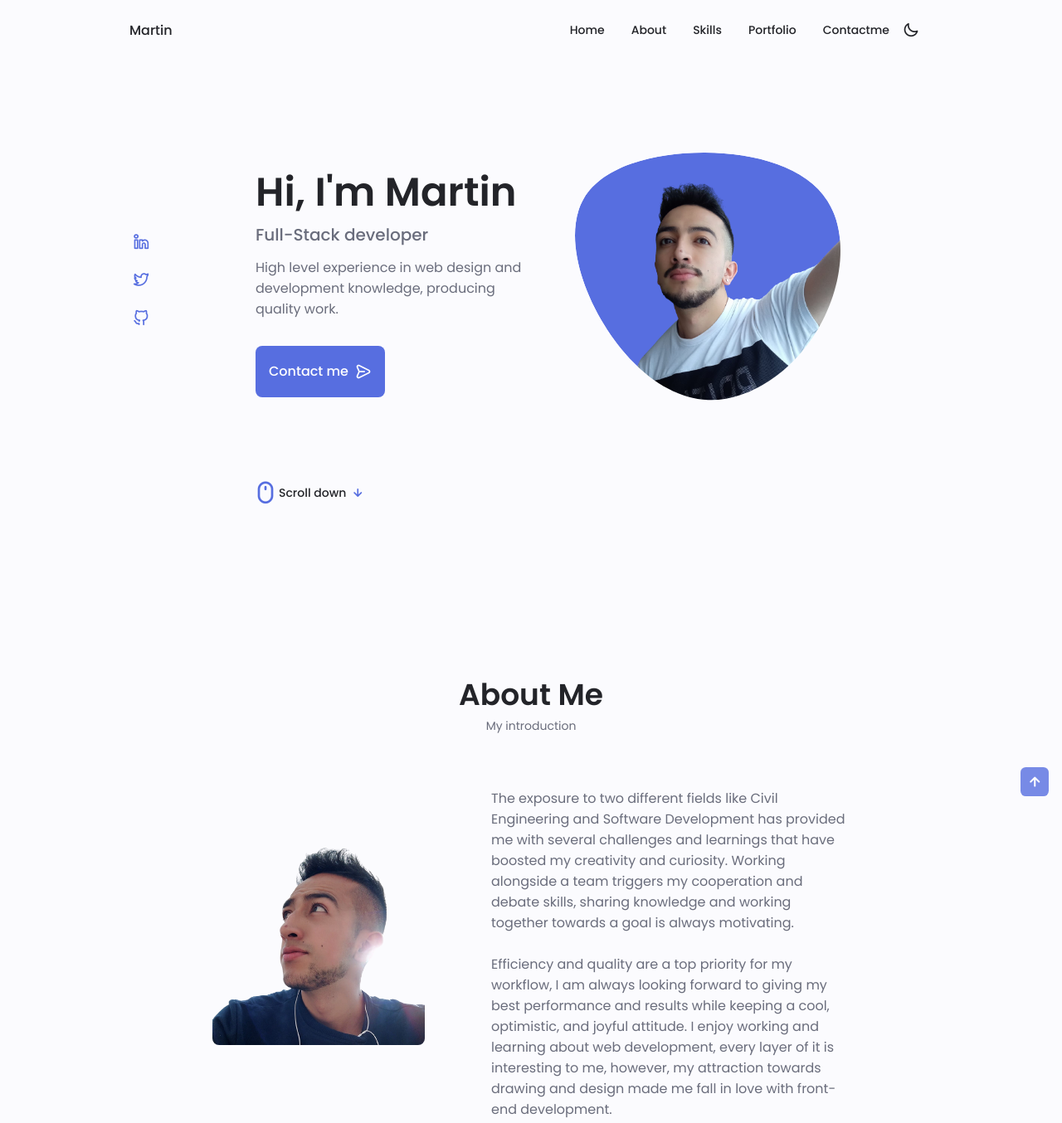
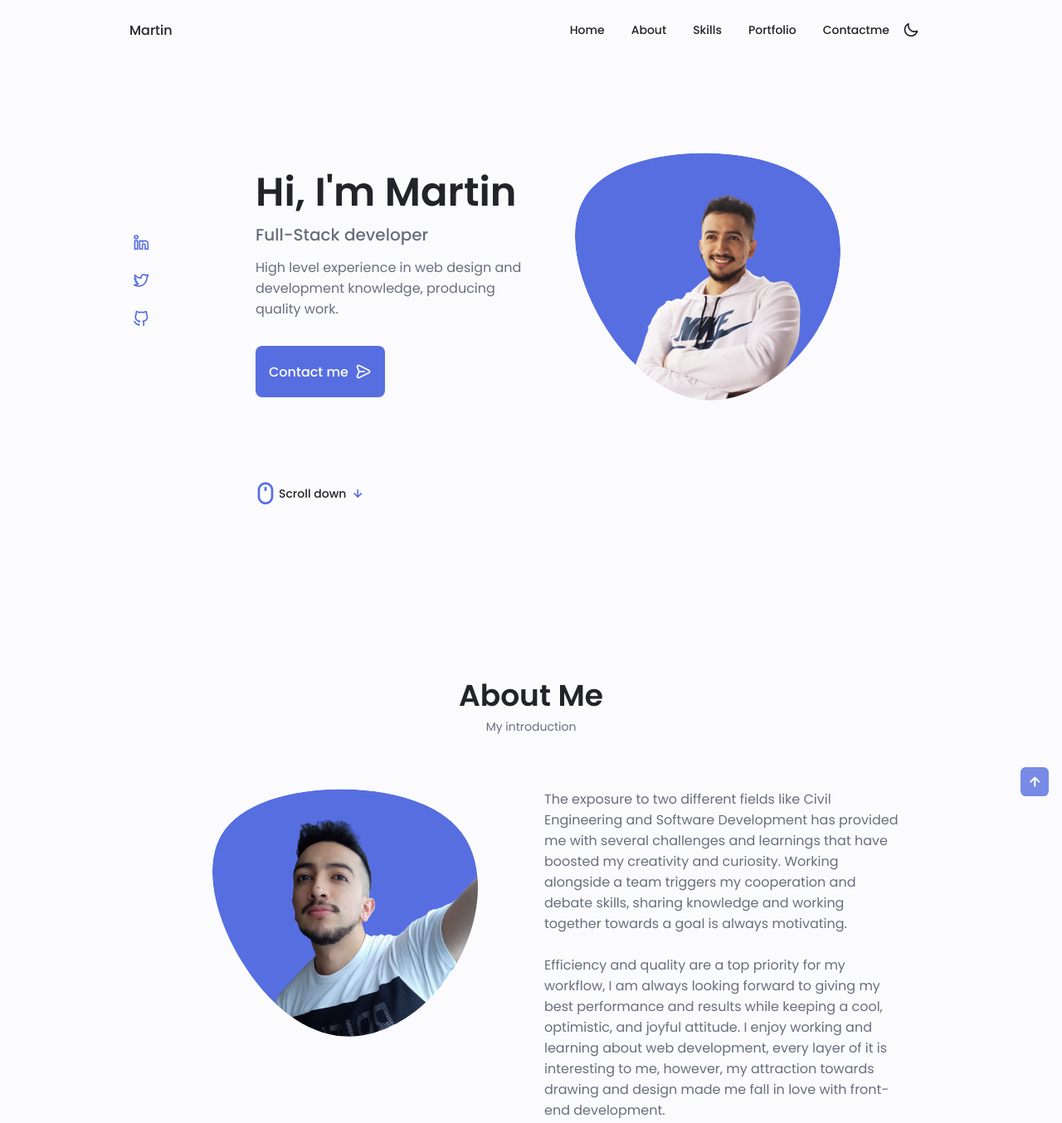
Before and after one commit to martincorredor/martincorredor.github.io-old-, a plain HTML site: page index.html in a window 1280 px wide. Shown: the top 1354 px of the page at 83% size. Drawn offline with nearby package versions, Linux system fonts and the light colour scheme.

Commit message:
|UPDATED| Change photos

```diff
--- a/assets/css/styles.css
+++ b/assets/css/styles.css
@@ -293,11 +293,16 @@ img{
 }
 
 .home_blob{
-    width: 200px;
+    width: 300px;
+    height: 300px;
     fill: var(--first-color);
 }
 
 .home_blob-img{
+    width: 250px;
+}
+
+.home_blob-img2{
     width: 170px;
 }
 
@@ -388,7 +393,6 @@ img{
     border-radius: .5rem;
     justify-self: center;
     align-self: center;
-    margin-bottom: 16rem;
 }
 
 .about_description{
--- a/index.html
+++ b/index.html
@@ -99,7 +99,7 @@
                                     129.362C2.45775 97.8511 -7.48481 59.1033 6.67581 34.5279C20.9871 10.1032 59.7028
                                     -0.149132 97.9666 0.00163737C136.23 0.303176 174.193 10.857 190.312 36.4879Z" />
 
-                                <image class="home_blob-img" x='30' y='18' href="assets/img/perfil-martin.png" />
+                                <image class="home_blob-img" x='-20' y='-60' href="assets/img/martinCV-removebg.png" />
                             </g>
                         </svg>
                     </div>
@@ -128,18 +128,40 @@
             <h2 class="section_title">About Me</h2>
             <span class="section_subtitle">My introduction</span>
             <div class="about_container container grid">
+                <!--
                 <img src="./assets/img/perfil_face2.png" alt="" class="about_img">
+                -->
+                <svg class="home_blob" viewBox="0 0 200 187" xmlns="http://www.w3.org/2000/svg"
+                    xmlns:xlink="http://www.w3.org/1999/xlink">
+                    <mask id="mask0" mask-type="alpha">
+                        <path d="M190.312 36.4879C206.582 62.1187 201.309 102.826 182.328 134.186C163.346 165.547
+                                    130.807 187.559 100.226 186.353C69.6454 185.297 41.0228 161.023 21.7403 129.362C2.45775
+                                    97.8511 -7.48481 59.1033 6.67581 34.5279C20.9871 10.1032 59.7028 -0.149132 97.9666
+                                    0.00163737C136.23 0.303176 174.193 10.857 190.312 36.4879Z" />
+                    </mask>
+                    <g mask="url(#mask0)">
+                        <path d="M190.312 36.4879C206.582 62.1187 201.309 102.826 182.328 134.186C163.346
+                                    165.547 130.807 187.559 100.226 186.353C69.6454 185.297 41.0228 161.023 21.7403
+                                    129.362C2.45775 97.8511 -7.48481 59.1033 6.67581 34.5279C20.9871 10.1032 59.7028
+                                    -0.149132 97.9666 0.00163737C136.23 0.303176 174.193 10.857 190.312 36.4879Z" />
+
+                        <image class="home_blob-img2" x='30' y='18' href="assets/img/perfil-martin.png" />
+                    </g>
+
                     <div class="about_data">
                         <p class="about_description">
                             The exposure to two different fields like Civil Engineering and Software Development has
-                        provided me with several challenges and learnings that have boosted my creativity and curiosity.
+                            provided me with several challenges and learnings that have boosted my creativity and
+                            curiosity.
                             Working alongside a team triggers my cooperation and debate skills, sharing knowledge and
                             working together towards a goal is always motivating.
                             <br><br>
-                        Efficiency and quality are a top priority for my workflow, I am always looking forward to giving
+                            Efficiency and quality are a top priority for my workflow, I am always looking forward to
+                            giving
                             my best performance and results while
                             keeping a cool, optimistic, and joyful attitude. I enjoy working and learning about web
-                        development, every layer of it is interesting to me, however, my attraction towards drawing and
+                            development, every layer of it is interesting to me, however, my attraction towards drawing
+                            and
                             design made me fall in love with front-end development.
                         </p>
                         <div class="about_info">
@@ -362,7 +384,8 @@
                         <div class="portfolio_data">
                             <h3 class="portfolio_title">Modern Website</h3>
                             <p class="portfolio_description">AirBnB clone with all your functionalities</p>
-                            <a href="https://github.com/martincorredor/AirBnB_clone_v4" target="_blank" class="button button-flex button-small portfolio_button">
+                            <a href="https://github.com/martincorredor/AirBnB_clone_v4" target="_blank"
+                                class="button button-flex button-small portfolio_button">
                                 Code
                                 <i class="uil uil-arrow-right button_icon"></i>
                             </a>
@@ -379,7 +402,8 @@
                                 where we are the intermediaries so that contact between two people is not
                                 necessary until the pairing is done.
                             </p>
-                            <a href="https://github.com/martincorredor/SunSquare-1" target="_blank" class="button button-flex button-small portfolio_button">
+                            <a href="https://github.com/martincorredor/SunSquare-1" target="_blank"
+                                class="button button-flex button-small portfolio_button">
                                 Code
                                 <i class="uil uil-arrow-right button_icon"></i>
                             </a>
```
Also changed, not shown: assets/img/martinCV-removebg.png (added), assets/img/martinCVwback.png (deleted), assets/img/perfil_face.png (deleted), assets/img/project.png (deleted), assets/img/sunsquare.jpg (deleted). Lines whose indentation alone changed are shown as unchanged.
